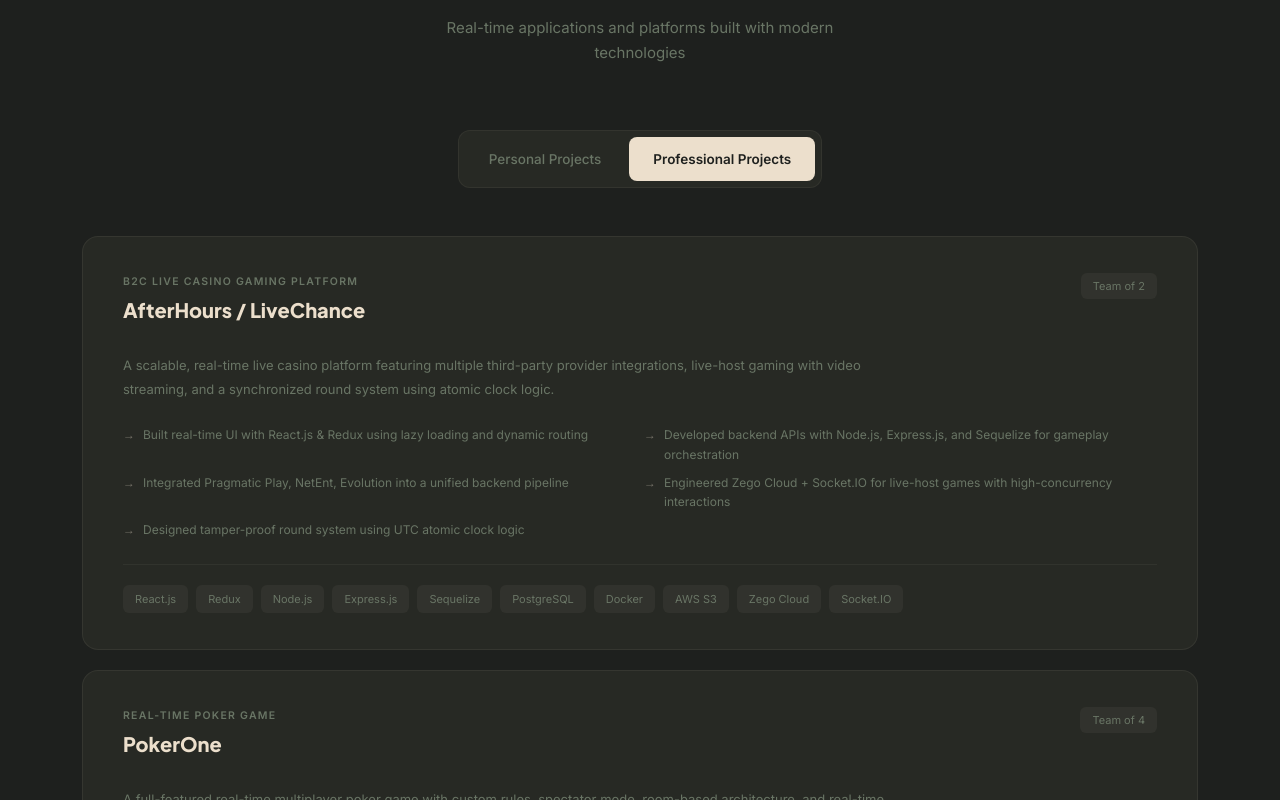
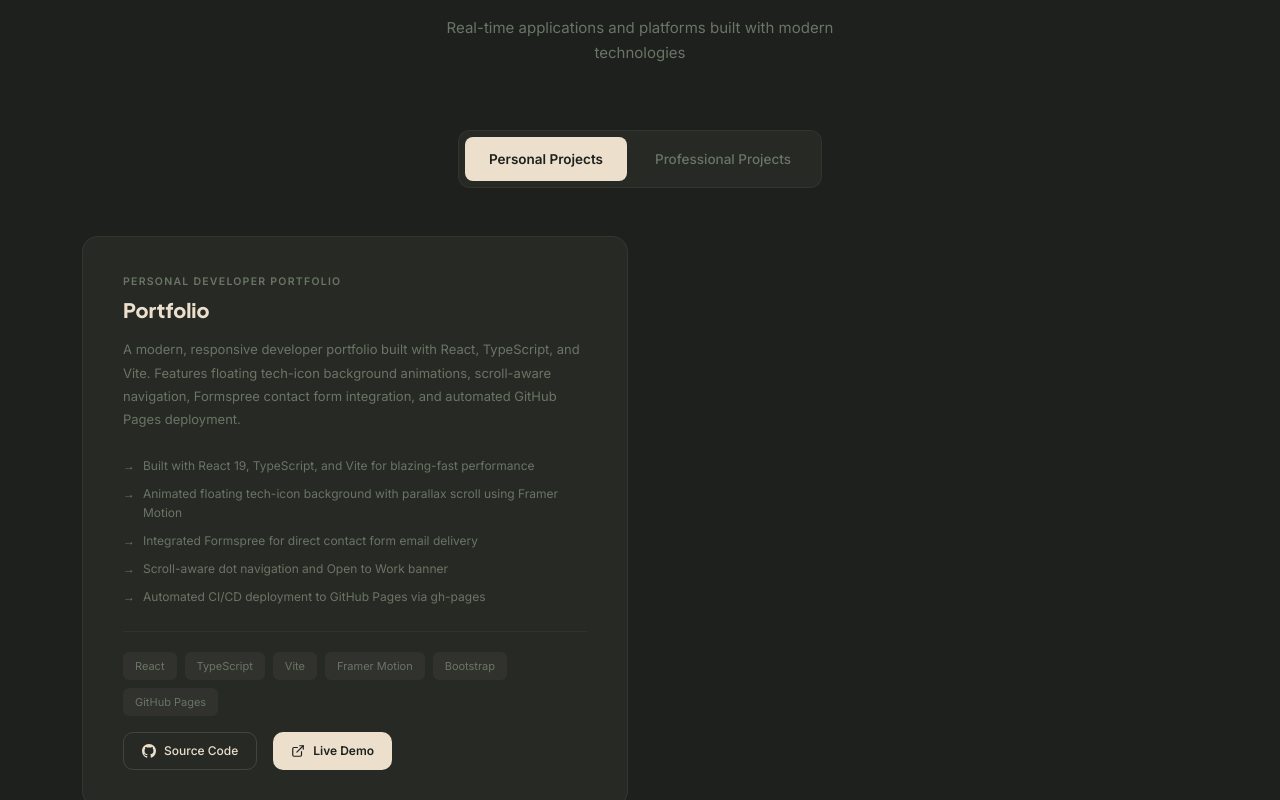
Before and after one commit to Harshjain007/portfolio, a React (Vite) app: page / in a window 1280 px wide. Shown: the part 3080-3880 px from the top of the page. Built offline with nearby package versions, Linux system fonts and the light colour scheme.

Commit message:
feat: add personal projects with GitHub/demo links
- Add Portfolio as personal project with description, highlights, and links
- Personal projects tab now selected by default
- Project cards show Source Code and Live Demo buttons for personal projects
- Most recent project appears first

```diff
--- a/src/components/Projects.tsx
+++ b/src/components/Projects.tsx
@@ -5,7 +5,7 @@
 type Tab = 'personal' | 'professional';
 
 export default function Projects() {
-  const [activeTab, setActiveTab] = useState<Tab>('professional');
+  const [activeTab, setActiveTab] = useState<Tab>('personal');
   const hasPersonal = personalProjects.length > 0;
 
   return (
@@ -59,10 +59,24 @@
                             </div>
                           ))}
                         </div>
-                        <div className="proj-tech">
+                        <div className="proj-tech mb-3">
                           {project.techStack.map((t) => (
                             <span key={t} className="tag">{t}</span>
                           ))}
+                        </div>
+                        <div className="d-flex gap-3">
+                          {project.github && (
+                            <a href={project.github} target="_blank" rel="noopener noreferrer" className="btn-outline-custom" style={{ padding: '8px 18px', fontSize: '12px' }}>
+                              <svg width="14" height="14" viewBox="0 0 24 24" fill="currentColor"><path d="M12 0c-6.626 0-12 5.373-12 12 0 5.302 3.438 9.8 8.207 11.387.599.111.793-.261.793-.577v-2.234c-3.338.726-4.033-1.416-4.033-1.416-.546-1.387-1.333-1.756-1.333-1.756-1.089-.745.083-.729.083-.729 1.205.084 1.839 1.237 1.839 1.237 1.07 1.834 2.807 1.304 3.492.997.107-.775.418-1.305.762-1.604-2.665-.305-5.467-1.334-5.467-5.931 0-1.311.469-2.381 1.236-3.221-.124-.303-.535-1.524.117-3.176 0 0 1.008-.322 3.301 1.23.957-.266 1.983-.399 3.003-.404 1.02.005 2.047.138 3.006.404 2.291-1.552 3.297-1.23 3.297-1.23.653 1.653.242 2.874.118 3.176.77.84 1.235 1.911 1.235 3.221 0 4.609-2.807 5.624-5.479 5.921.43.372.823 1.102.823 2.222v3.293c0 .319.192.694.801.576 4.765-1.589 8.199-6.086 8.199-11.386 0-6.627-5.373-12-12-12z"/></svg>
+                              Source Code
+                            </a>
+                          )}
+                          {project.demo && (
+                            <a href={project.demo} target="_blank" rel="noopener noreferrer" className="btn-primary-custom" style={{ padding: '8px 18px', fontSize: '12px' }}>
+                              <svg width="14" height="14" viewBox="0 0 24 24" fill="none" stroke="currentColor" strokeWidth="2"><path d="M18 13v6a2 2 0 01-2 2H5a2 2 0 01-2-2V8a2 2 0 012-2h6" strokeLinecap="round" strokeLinejoin="round"/><polyline points="15 3 21 3 21 9" strokeLinecap="round" strokeLinejoin="round"/><line x1="10" y1="14" x2="21" y2="3" strokeLinecap="round" strokeLinejoin="round"/></svg>
+                              Live Demo
+                            </a>
+                          )}
                         </div>
                       </div>
                     </div>
--- a/src/data/portfolio.ts
+++ b/src/data/portfolio.ts
@@ -130,16 +130,29 @@
 }
 
 export const personalProjects: Project[] = [
-  // Add your personal projects here. Example:
-  // {
-  //   title: "My Personal App",
-  //   subtitle: "A cool side project",
-  //   description: "Description of what it does...",
-  //   highlights: ["Feature 1", "Feature 2"],
-  //   techStack: ["React", "Node.js"],
-  //   github: "https://github.com/harshjain/project",
-  //   demo: "https://project.vercel.app",
-  // },
+  {
+    title: "Portfolio",
+    subtitle: "Personal Developer Portfolio",
+    description:
+      "A modern, responsive developer portfolio built with React, TypeScript, and Vite. Features floating tech-icon background animations, scroll-aware navigation, Formspree contact form integration, and automated GitHub Pages deployment.",
+    highlights: [
+      "Built with React 19, TypeScript, and Vite for blazing-fast performance",
+      "Animated floating tech-icon background with parallax scroll using Framer Motion",
+      "Integrated Formspree for direct contact form email delivery",
+      "Scroll-aware dot navigation and Open to Work banner",
+      "Automated CI/CD deployment to GitHub Pages via gh-pages",
+    ],
+    techStack: [
+      "React",
+      "TypeScript",
+      "Vite",
+      "Framer Motion",
+      "Bootstrap",
+      "GitHub Pages",
+    ],
+    github: "https://github.com/Harshjain007/portfolio",
+    demo: "https://harshjain007.github.io/portfolio/",
+  },
 ];
 
 export const professionalProjects: Project[] = [
```
